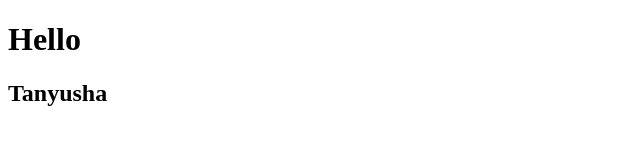
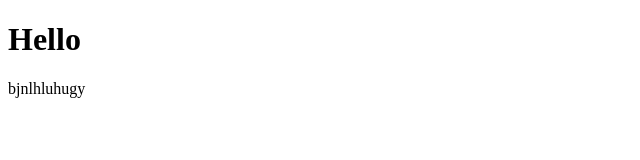
Before and after one commit to Tanyusha7/Tutorial, a plain HTML site: page index.html in a window 1280 px wide. Shown: the whole page, without its empty margins (0-640 px from the left). Drawn offline with Linux system fonts and the light colour scheme.

Commit message:
Ed to content

```diff
--- a/index.html
+++ b/index.html
@@ -8,6 +8,6 @@
 </head>
 <body>
   <h1>Hello</h1>
-  <h2>Tanyusha</h2>
+  <p>bjnlhluhugy</p>
 </body>
 </html>
```
